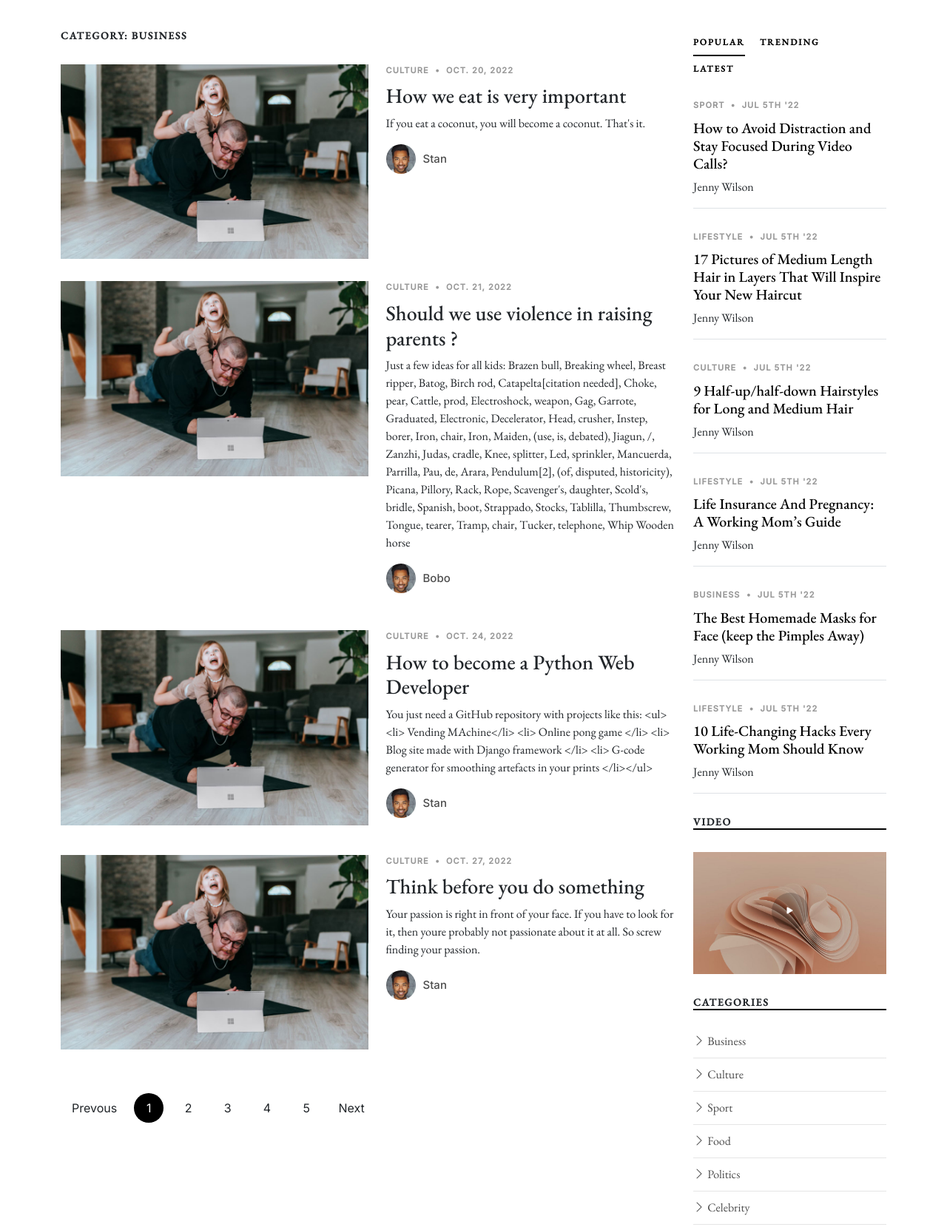
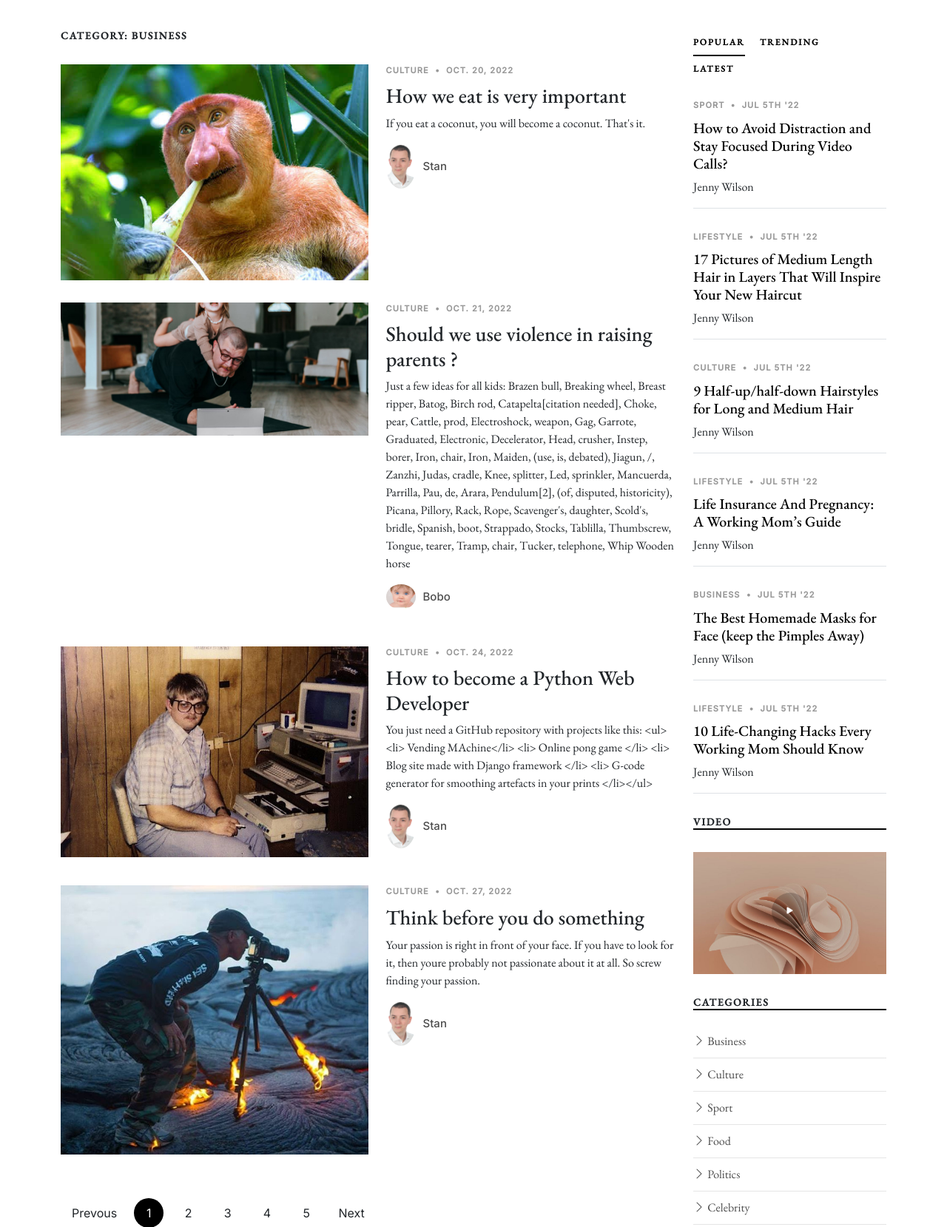
Before and after one commit to Stanotech/my_site, a Django app: page /posts in a window 1280 px wide. Shown: the part 90-1749 px from the top of the page at 74% size. Run offline with Django 3.2, Linux system fonts and the light colour scheme; some libraries are stand-ins or nearby versions; some web fonts are replaced.

Commit message:
finished structure of site. Now optimalization.

```diff
--- a/blog/templates/blog/includes/post.html
+++ b/blog/templates/blog/includes/post.html
@@ -3,14 +3,14 @@
 {% for post in all_posts%}
 <div class="d-md-flex post-entry-2 half">
     <a href="single_post.html" class="me-4 thumbnail">
-      <img src="{% static 'blog/assets/img/post-landscape-6.jpg' %}" alt="" class="img-fluid">
+      <img src="{% static 'blog/assets/img/'|add:post.image %}" alt="" class="img-fluid">
     </a>
     <div>
       <div class="post-meta"><span class="date">Culture</span> <span class="mx-1">&bullet;</span> <span>{{post.date}}</span></div>
       <h3><a href="single_post.html">{{post.title}}</a></h3>
       <p>{{post.content}}</p>
       <div class="d-flex align-items-center author">
-        <div class="photo"><img src="{% static 'blog/assets/img/person-2.jpg' %}" alt="" class="img-fluid"></div>
+        <div class="photo"><img src="{% static 'blog/assets/img/'|add:post.author|add:'.jpg' %}" alt="" class="img-fluid"></div>
         <div class="name">
           <h3 class="m-0 p-0">{{post.author}}</h3>
         </div>
```
